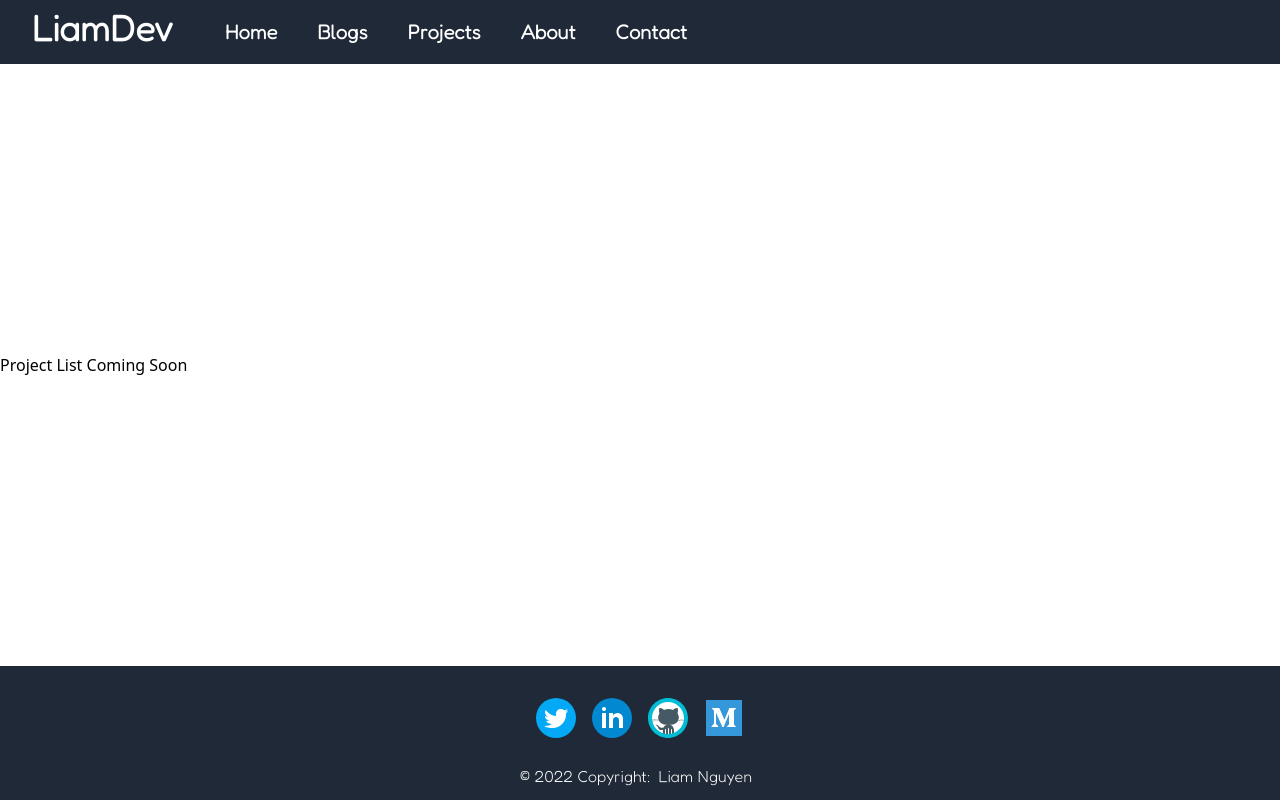
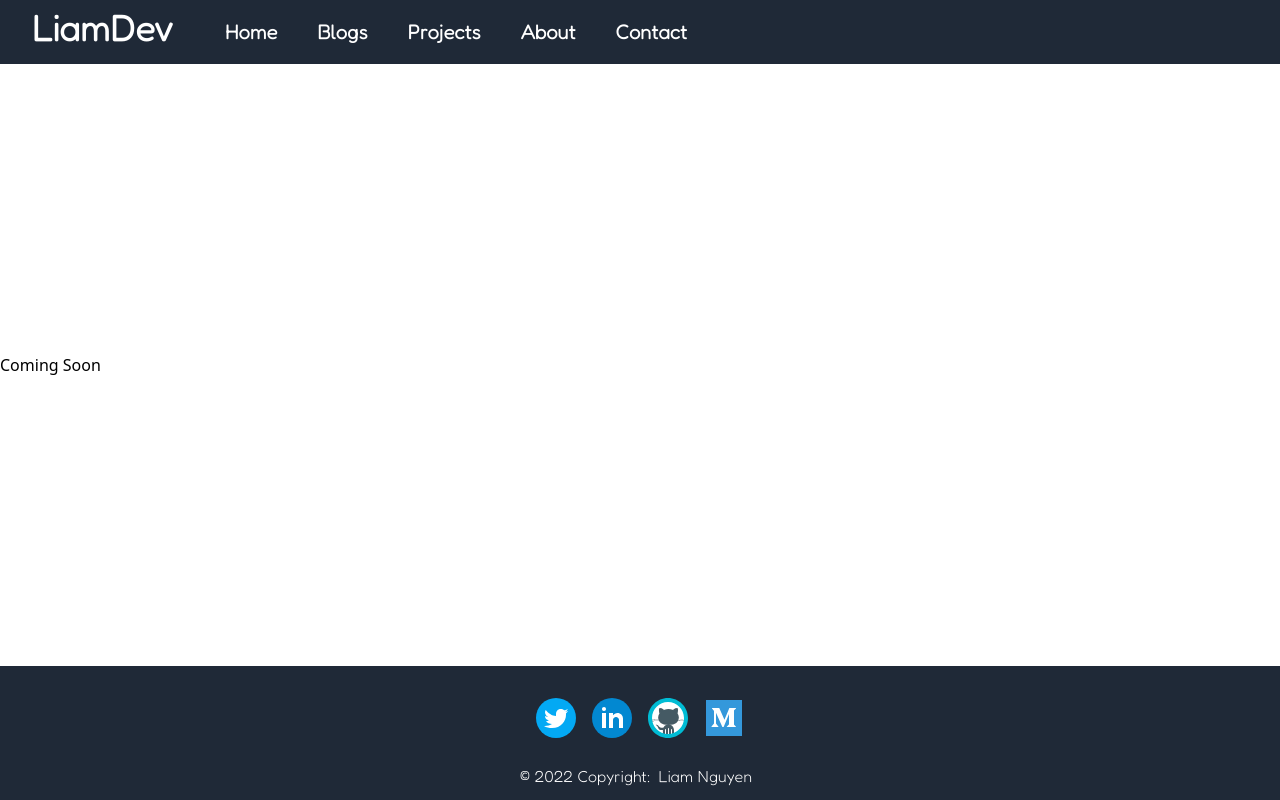
Before and after one commit to Huulamnguyen/portfolio-react-tailwindcss, a React (Create React App) app: page /projects in a window 1280 px wide. Built offline with nearby package versions, Linux system fonts and the light colour scheme.

Commit message:
Updated Main

```diff
--- a/src/components/ArticleItem.js
+++ b/src/components/ArticleItem.js
@@ -11,8 +11,8 @@ function ArticleItem({article}){
                     </a>
                 </div>
 
-                <div className="flex space-x-1 justify-center">
-                    {article.tags.map(tag => <span class="text-xs py-1 px-2.5 leading-none text-center whitespace-nowrap align-baseline font-bold bg-[#FF725E] text-white rounded">{tag}</span>)}
+                <div className="flex flex-wrap justify-center items-center m-4">
+                    {article.tags.map(tag => <span class="text-xs mr-2 py-1.5 px-4 text-white bg-[#FF725E] rounded-2xl">{tag}</span>)}
                 </div>
                 <h5 className="text-lg font-bold mb-3">{article.title}</h5>
                 <p className="text-gray-500 mb-6">
--- a/src/components/Projects.js
+++ b/src/components/Projects.js
@@ -2,10 +2,7 @@ import React from 'react';
 
 function Projects(){
     return (
-        <div>
-            Project List
-            Coming Soon
-        </div>
+        <p>Coming Soon</p>
     )
 }
 
```
